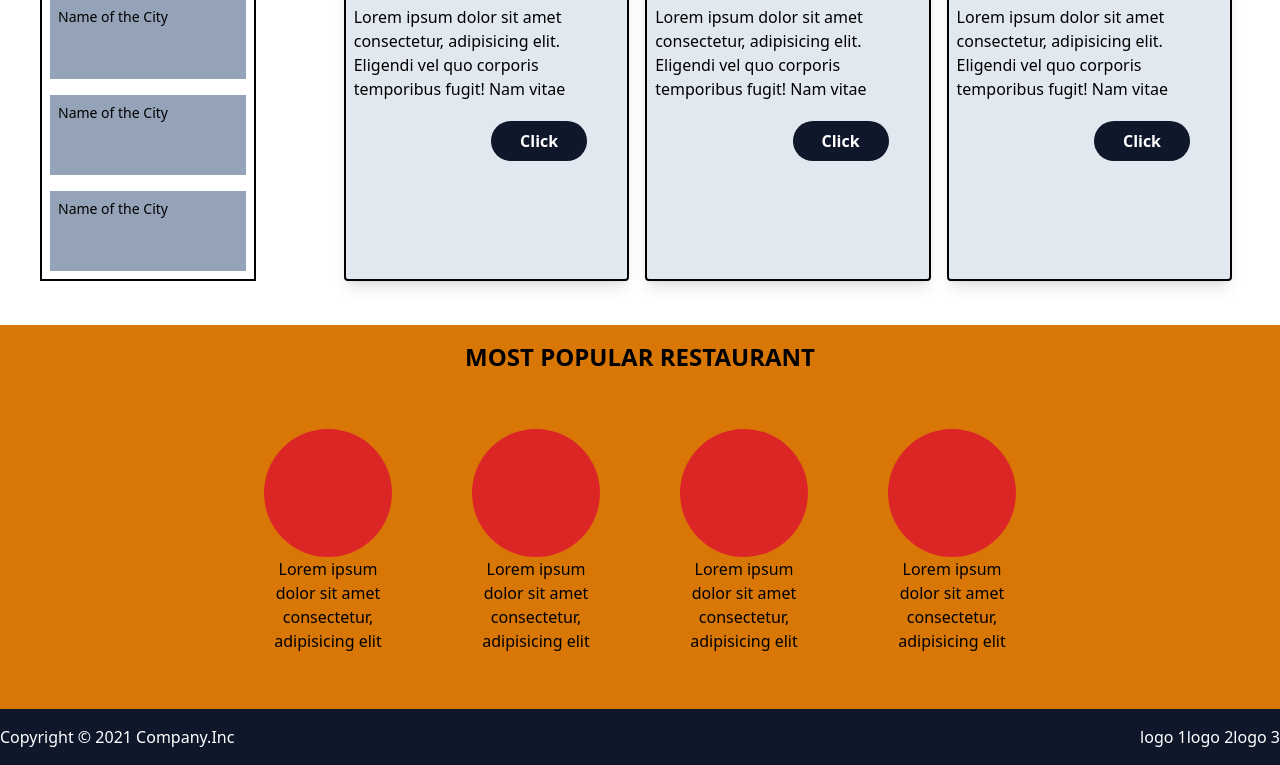
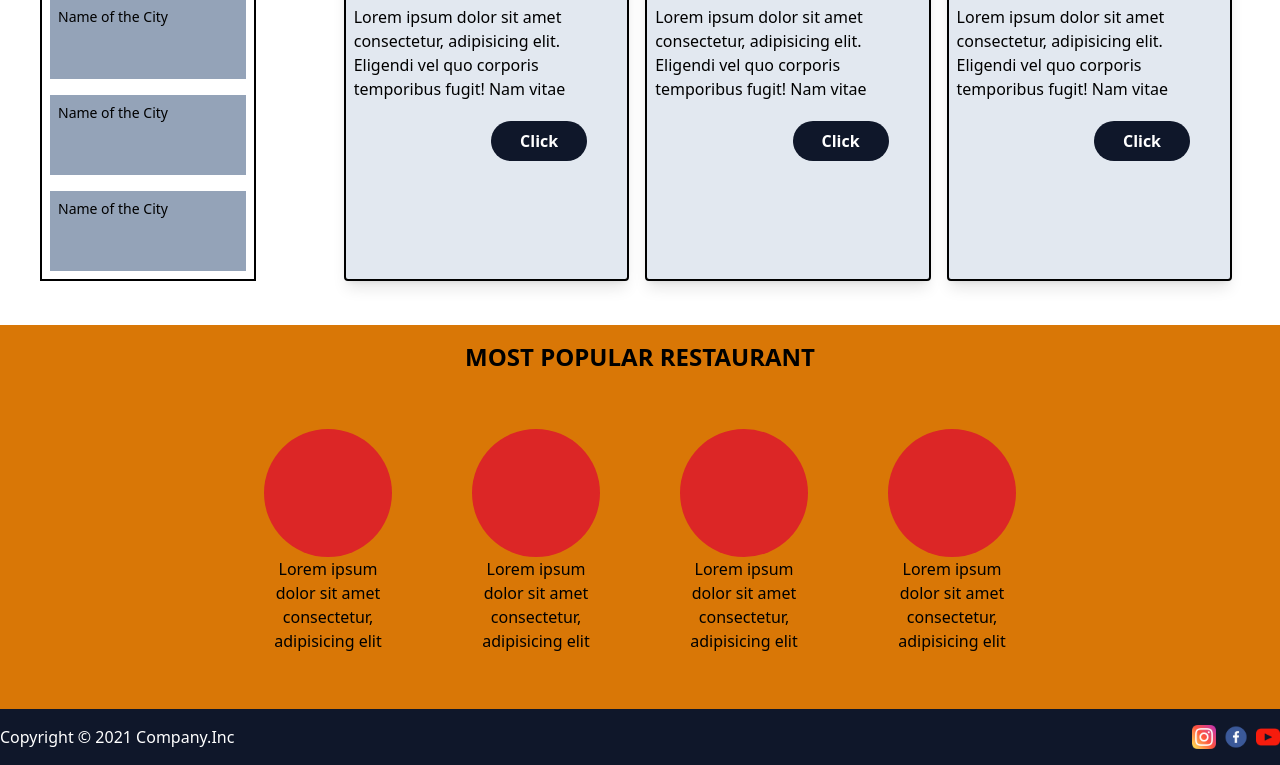
Before and after one commit to Carol21d/CitiesintheWorldTw, a website: page index.html in a window 1280 px wide. Shown: the part 619-1384 px from the top of the page. Drawn offline with Linux system fonts and the light colour scheme.

Commit message:
added logos

```diff
--- a/index.html
+++ b/index.html
@@ -187,13 +187,13 @@
   <footer class="bg-slate-900 text-white py-4">
     <div class="container flex justify-between items-center">
       <div class="flex items-center">
-        <img src="" alt="">
-        <span>Copyright © 2021 Company.Inc</span>
+
+        <span class="flex left-2">Copyright © 2021 Company.Inc</span>
       </div>
-      <div class="flex flex-row justify-end">
-        <div>logo 1 </div>
-        <div>logo 2 </div>
-        <div>logo 3 </div>
+      <div class="flex flex-row  justify-evenly gap-2">
+        <div><img src="src/img/instagram.png" alt="instagram" class="w-6"> </div>
+        <div><img src="src/img/facebook.png" alt="facebook" class="w-6"> </div>
+        <div><img src="src/img/youtube.png" alt="youtube" class="w-6"> </div>
       </div>
     </div>
   </footer>
```
Also changed, not shown: dist/output.css, src/img/facebook.png (added), src/img/instagram.png (added), src/img/youtube.png (added).
